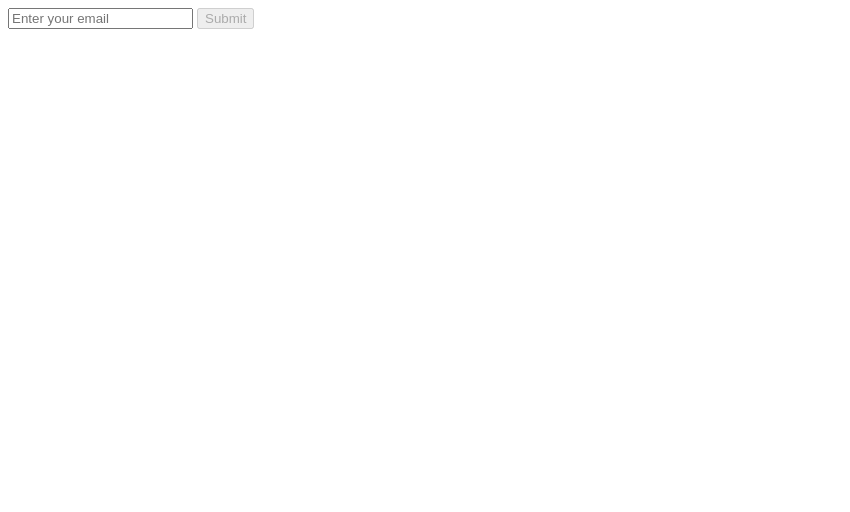
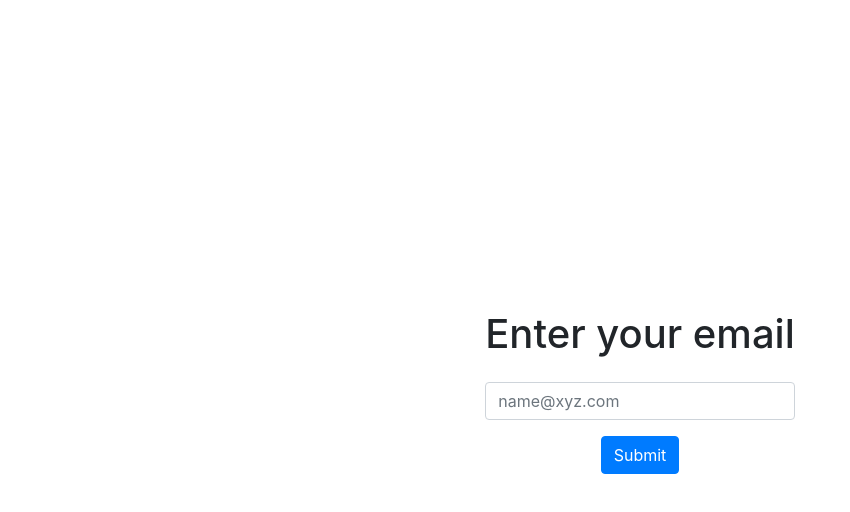
Before and after one commit to ashwinknan/email-validator, a website: page public/index.html in a window 1280 px wide. Shown: the whole page, without its empty margins (0-850 px from the left). Drawn offline with nearby package versions, Linux system fonts and the light colour scheme.

Commit message:
Changed index.html to include new font and new stylesheet

```diff
--- a/public/index.html
+++ b/public/index.html
@@ -1,17 +1,22 @@
 <!DOCTYPE html>
-<html lang="en">
+<html>
 <head>
-    <meta charset="UTF-8">
-    <meta name="viewport" content="width=device-width, initial-scale=1.0">
-    <title>Email Validator</title>
+    <title>Email to ID Generator</title>
+    <link rel="stylesheet" href="https://stackpath.bootstrapcdn.com/bootstrap/4.3.1/css/bootstrap.min.css">
+    <link href="https://fonts.googleapis.com/css?family=Roboto&display=swap" rel="stylesheet">
     <link rel="stylesheet" href="styles.css">
 </head>
 <body>
-    <form id="emailForm">
-        <input type="email" id="emailInput" placeholder="Enter your email">
-        <input type="submit" id="submitButton" disabled>
-    </form>
-    <p id="result"></p>
+    <div class="container d-flex vh-100 justify-content-center align-items-center">
+        <form id="emailForm" class="text-center">
+            <h1 class="mb-4">Enter your email</h1>
+            <div class="form-group">
+                <input type="email" id="email" class="form-control" placeholder="name@xyz.com" required>
+            </div>
+            <button type="submit" class="btn btn-primary">Submit</button>
+            <p id="response" class="mt-3"></p>
+        </form>
+    </div>
     <script src="main.js"></script>
 </body>
 </html>
```
